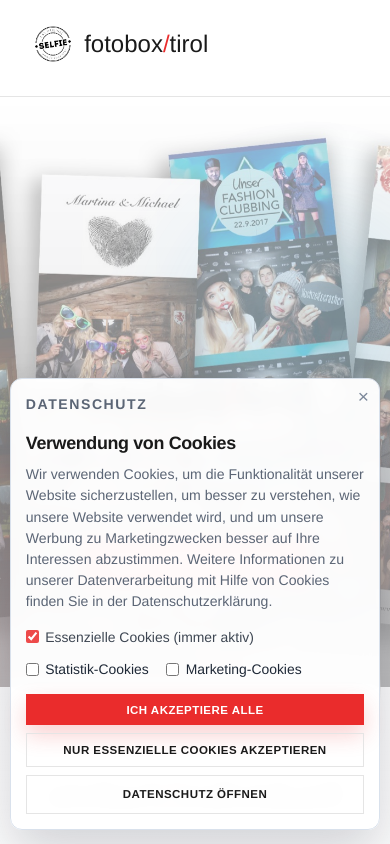
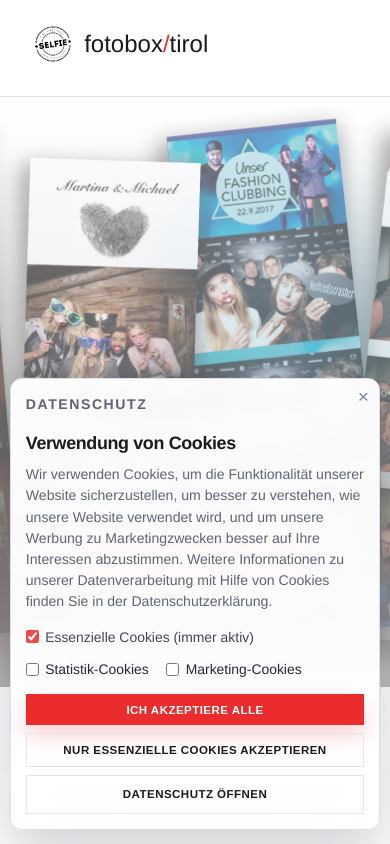
Before and after one commit to Blitzi9188/fotobox.tirol, a Next.js app: page / in a window 390 px wide. Shown: the top 844 px of the page. Built offline with nearby package versions, Linux system fonts and the light colour scheme.

Commit message:
Refine hero image sharpness and framing

```diff
--- a/src/app/globals.css
+++ b/src/app/globals.css
@@ -160,7 +160,7 @@ main section {
   content: "";
   position: absolute;
   inset: 0;
-  background: rgba(255, 255, 255, 0.55);
+  background: rgba(255, 255, 255, 0.4);
   z-index: 1;
 }
 
@@ -178,6 +178,9 @@ main section {
   width: 100%;
   height: 100%;
   object-fit: cover;
+  object-position: center 32%;
+  transform: scale(1.08);
+  transform-origin: center center;
   z-index: 0;
 }
 
@@ -2374,8 +2377,8 @@ footer {
   }
 
   .hero-bg-image {
-    object-position: center center;
-    transform: scale(1.06);
+    object-position: center 24%;
+    transform: scale(1.14);
   }
 
   .gallery-item,
```
Also changed, not shown: public/uploads/hero-optimized.jpg.
